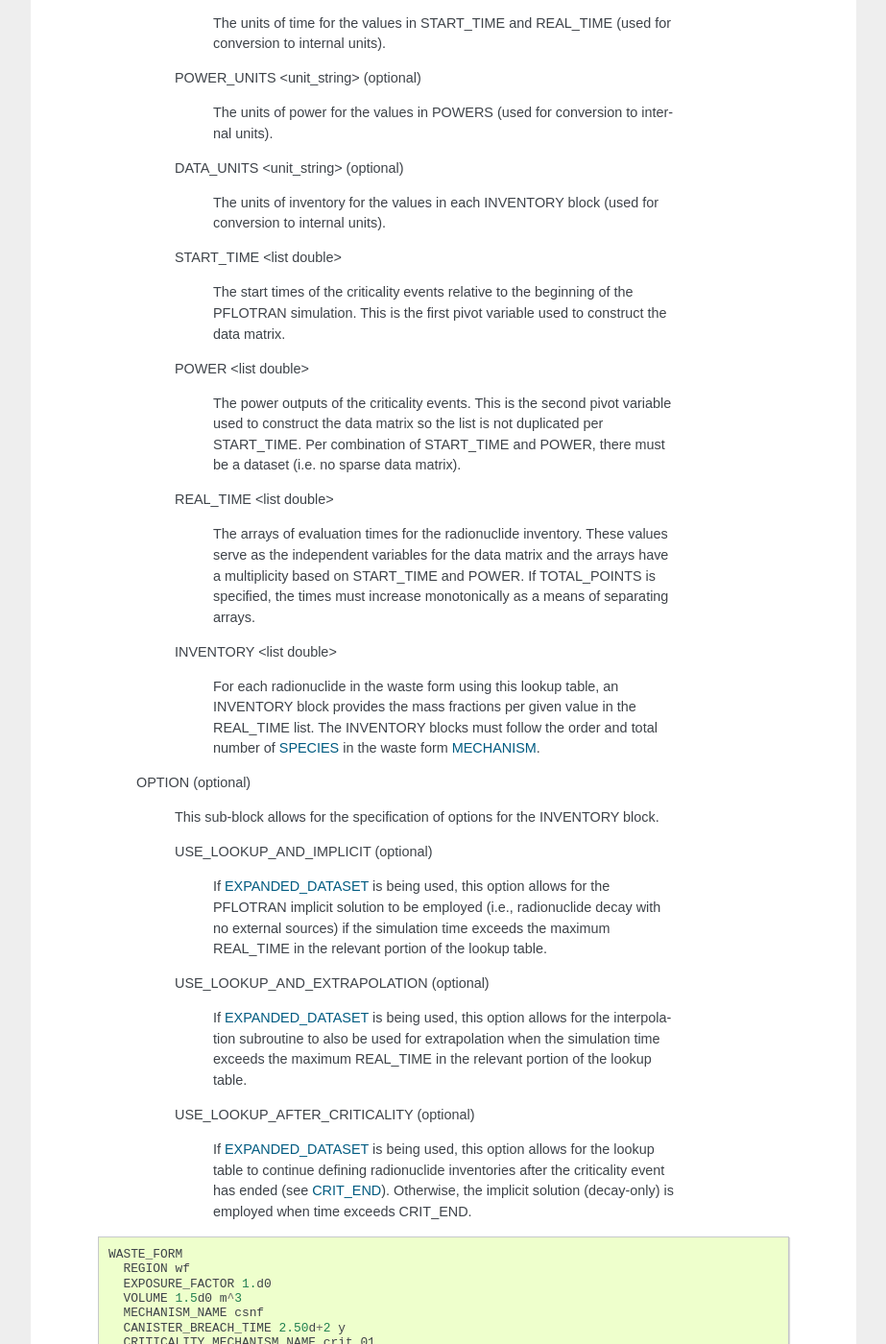
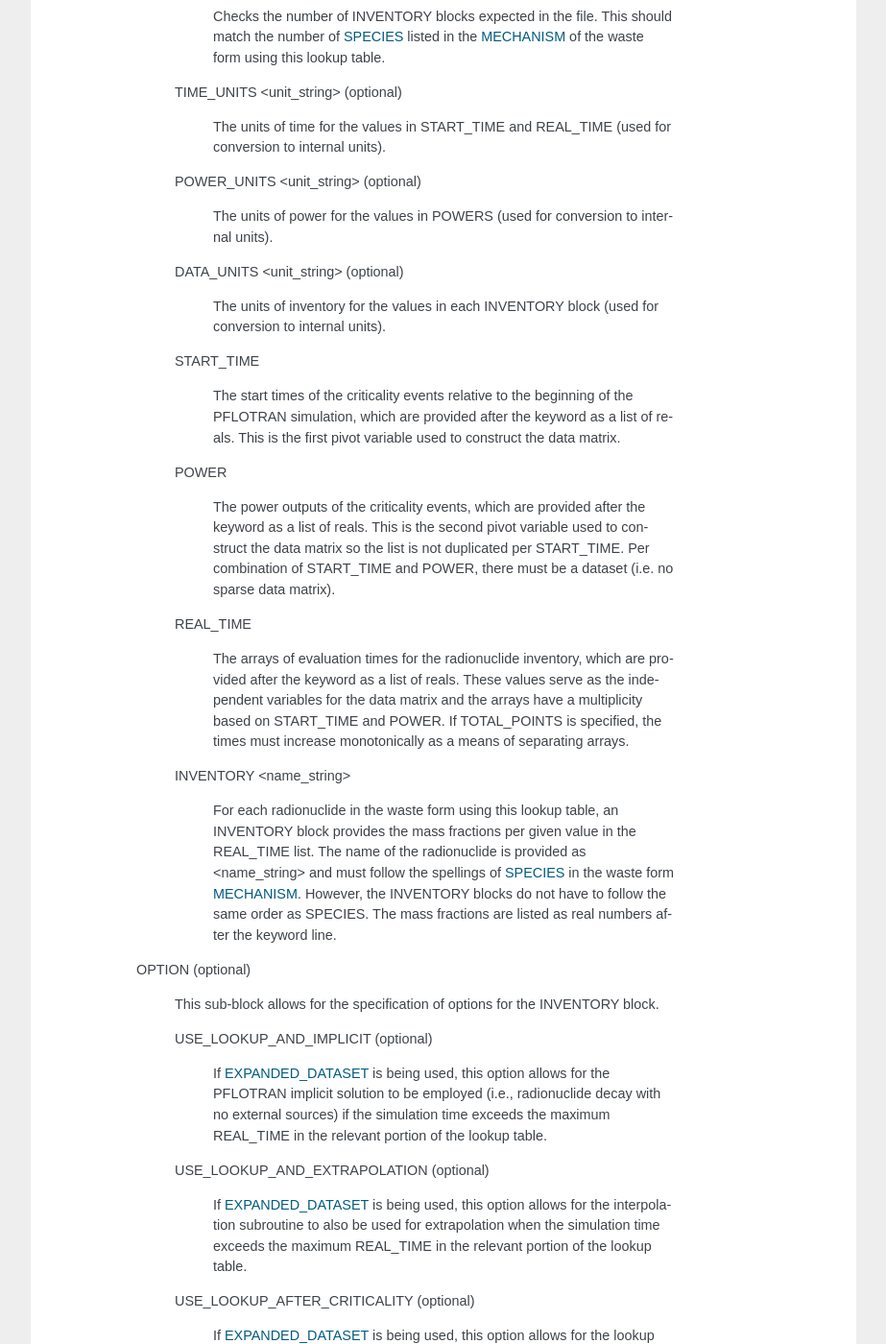
Before and after one commit to Miracloon/pflotran-documentation, a Sphinx documentation site: the page built from source/user_guide/cards/gdsa/waste_form_general_card.rst, in a window 1280 px wide and 1400 px high, scrolled down 15202 px. Shown: the whole window at 96% size, without its empty margins (318-1241 px from the left). Built offline with Sphinx 7.4.7, drawn with Linux system fonts in a browser that asks for light colours; some of the changed text lies outside the part shown.

Commit message:
DPC-48: Updated limitations of the INVENTORY block. Added reference to new regression test. Removed <list_double> since they are not included on the same line as the keyword.

```diff
--- a/source/user_guide/cards/gdsa/waste_form_general_card.rst
+++ b/source/user_guide/cards/gdsa/waste_form_general_card.rst
@@ -741,17 +741,17 @@ CRITICALITY_MECH
 
       The units of power provided for the POWER values (see below).
 
-    START_TIME <list double>
+    START_TIME
 
-      The start times of the criticality events relative to the beginning of the PFLOTRAN simulation. This affects the power output as the quantity of fissile nuclides, precursors, and neutron absorbers forming the source term for sustained chain reactions are affected by the decay period.
+      The start times of the criticality events relative to the beginning of the PFLOTRAN simulation, which are provided after the keyword as a list of reals. This affects the power output as the quantity of fissile nuclides, precursors, and neutron absorbers forming the source term for sustained chain reactions are affected by the decay period.
 
-    TEMPERATURE <list double>
+    TEMPERATURE
 
-      The average waste form temperatures determining power output for a given start time. The temperature affects the power output via reactivity feedback from Doppler broadening, thermal expansion, and moderator voiding. Such phenomena are factored into the original neutronics calculations forming the basis of this surrogate model.
+      The average waste form temperatures determining power output for a given start time, which are provided after the keyword as a list of reals. The temperature affects the power output via reactivity feedback from Doppler broadening, thermal expansion, and moderator voiding. Such phenomena are factored into the original neutronics calculations forming the basis of this surrogate model.
 
-    POWER <list double>
+    POWER
 
-      The waste form power output from the criticality event per given average temperature and start time.
+      The waste form power outputs from the criticality event per given average temperature and start time, which are provided after the keyword as a list of reals.
 
  DECAY_HEAT <type_string>
 
@@ -781,7 +781,7 @@ CRITICALITY_MECH
 
   EXPANDED_DATASET <file_string>
 
-    This option allows for the specification of an expanded inventory lookup table that can be interpolated in three dimensions for a given criticality start time (:ref:`CRIT_START<waste-form-general-criticality-mechanism-start>`), criticality power output (:ref:`HEAT_OF_CRITICALITY<waste-form-general-criticality-mechanism-heat>`), and a given time during the simulation. These values are used to interpolate a data matrix where the start time and power are pivot variables and the simulation time is the independent variable. The data file specified by <file_string> contains the following input segments:
+    This option allows for the specification of an expanded inventory lookup table that can be interpolated in three dimensions for a given criticality start time (:ref:`CRIT_START<waste-form-general-criticality-mechanism-start>`), criticality power output (:ref:`HEAT_OF_CRITICALITY<waste-form-general-criticality-mechanism-heat>`), and a given time during the simulation. These values are used to interpolate a data matrix where the start time and power are pivot variables and the simulation time is the independent variable. Please refer to the example data tables provided for the regression test "glass_criticality_inventory.in" for guidance on formatting. The data file specified by <file_string> contains the following input segments:
 
     MODE <string> (optional)
 
@@ -823,21 +823,21 @@ CRITICALITY_MECH
 
       The units of inventory for the values in each INVENTORY block (used for conversion to internal units).
 
-    START_TIME <list double>
+    START_TIME
 
-      The start times of the criticality events relative to the beginning of the PFLOTRAN simulation. This is the first pivot variable used to construct the data matrix.
+      The start times of the criticality events relative to the beginning of the PFLOTRAN simulation, which are provided after the keyword as a list of reals. This is the first pivot variable used to construct the data matrix.
 
-    POWER <list double>
+    POWER
 
-      The power outputs of the criticality events. This is the second pivot variable used to construct the data matrix so the list is not duplicated per START_TIME. Per combination of START_TIME and POWER, there must be a dataset (i.e. no sparse data matrix).
+      The power outputs of the criticality events, which are provided after the keyword as a list of reals. This is the second pivot variable used to construct the data matrix so the list is not duplicated per START_TIME. Per combination of START_TIME and POWER, there must be a dataset (i.e. no sparse data matrix).
 
-    REAL_TIME <list double>
+    REAL_TIME
 
-      The arrays of evaluation times for the radionuclide inventory. These values serve as the independent variables for the data matrix and the arrays have a multiplicity based on START_TIME and POWER. If TOTAL_POINTS is specified, the times must increase monotonically as a means of separating arrays.
+      The arrays of evaluation times for the radionuclide inventory, which are provided after the keyword as a list of reals. These values serve as the independent variables for the data matrix and the arrays have a multiplicity based on START_TIME and POWER. If TOTAL_POINTS is specified, the times must increase monotonically as a means of separating arrays.
 
-    INVENTORY <list double>
+    INVENTORY <name_string>
 
-      For each radionuclide in the waste form using this lookup table, an INVENTORY block provides the mass fractions per given value in the REAL_TIME list. The INVENTORY blocks must follow the order and total number of :ref:`SPECIES<waste-form-general-mechanism-species>` in the waste form :ref:`MECHANISM<waste-form-general-mechanism>`.
+      For each radionuclide in the waste form using this lookup table, an INVENTORY block provides the mass fractions per given value in the REAL_TIME list. The name of the radionuclide is provided as <name_string> and must follow the spellings of :ref:`SPECIES<waste-form-general-mechanism-species>` in the waste form :ref:`MECHANISM<waste-form-general-mechanism>`. However, the INVENTORY blocks do not have to follow the same order as SPECIES. The mass fractions are listed as real numbers after the keyword line.
 
   OPTION (optional)
 
```
